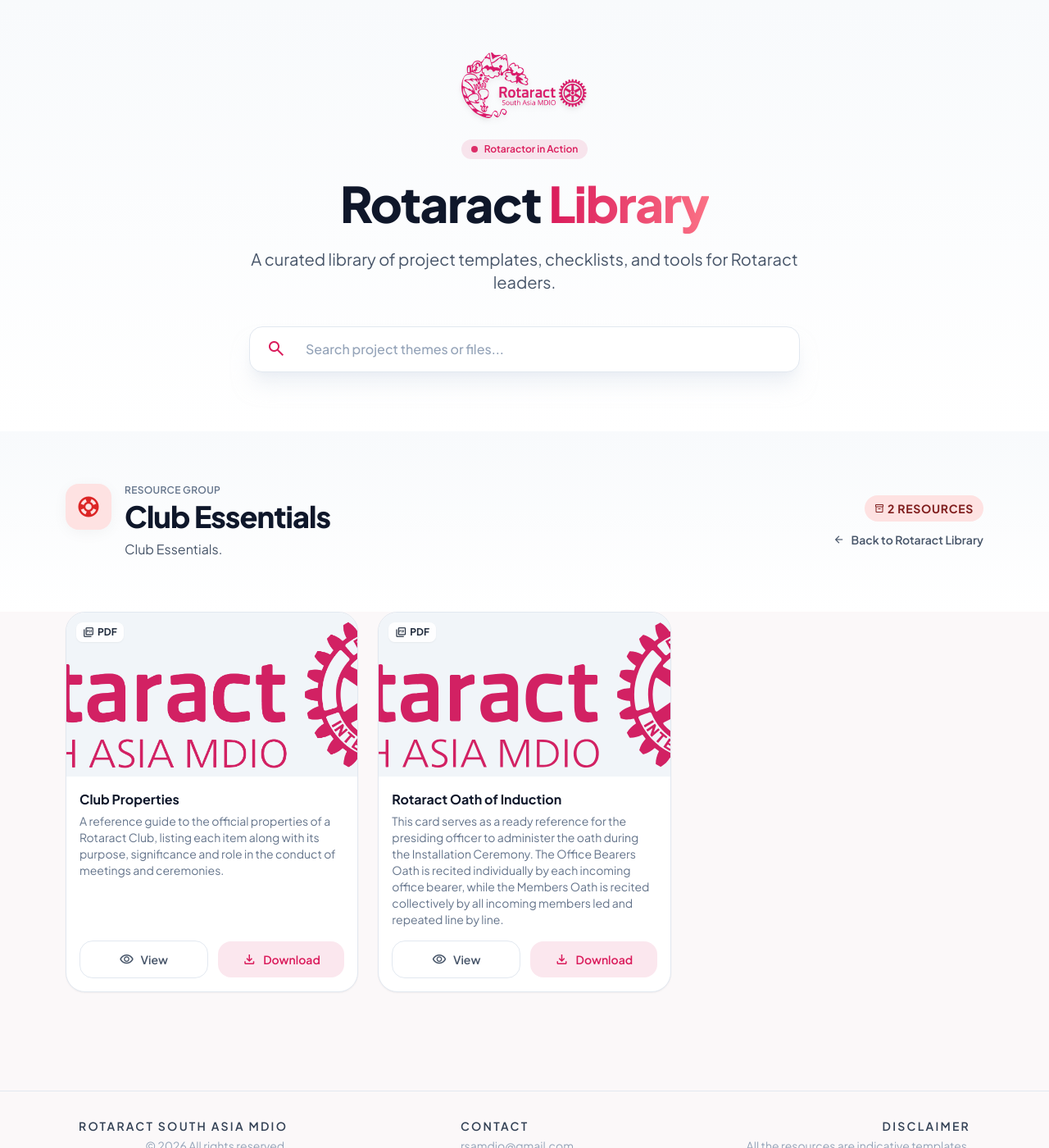
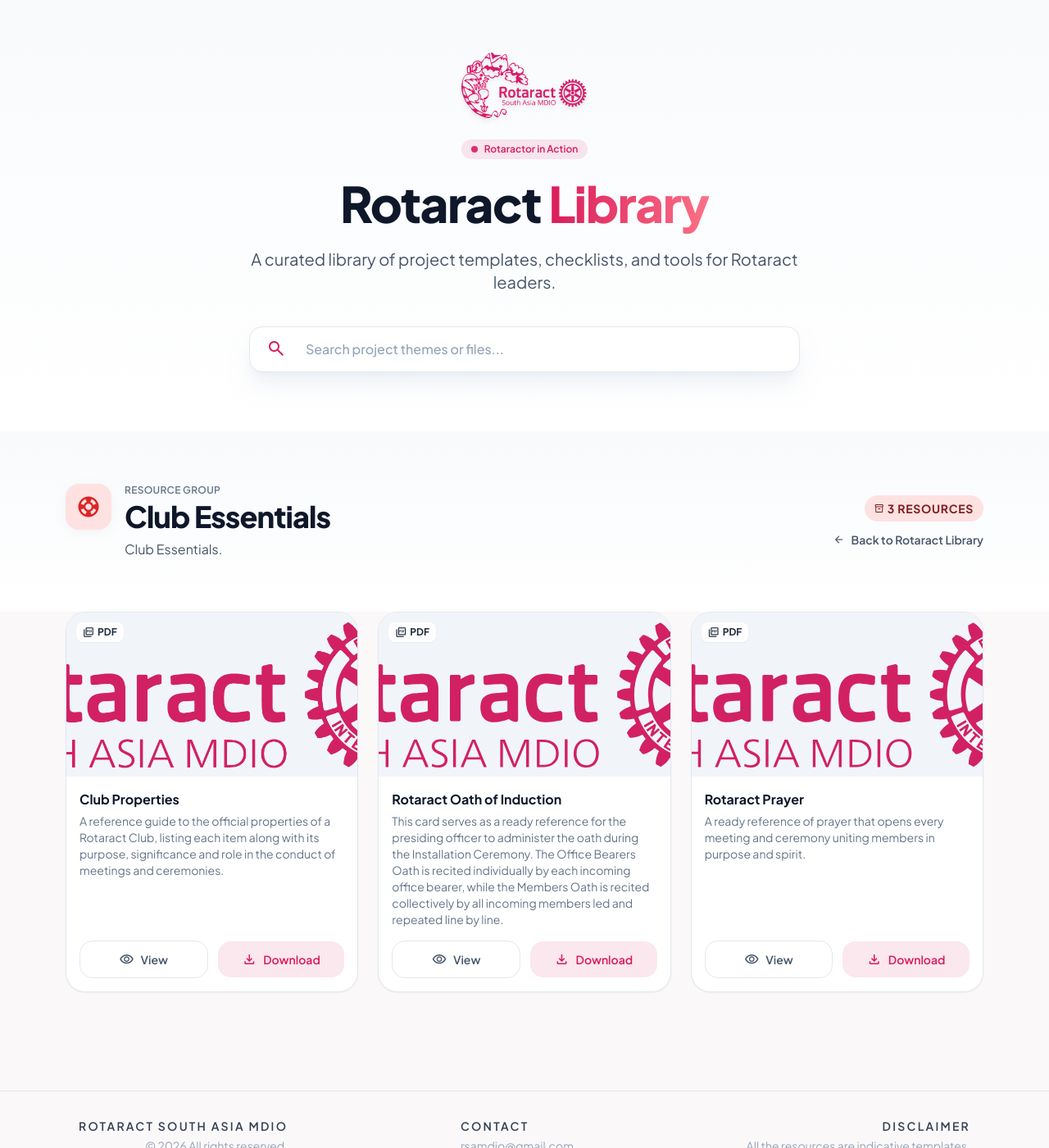
Before and after one commit to rsamdio/RSALibrary, a Jekyll site: the page built from _resources/3-club-essentials.md, in a window 1280 px wide and 1400 px high. Shown: the whole window at 82% size. Built offline with Jekyll 4.4.1, drawn with Linux system fonts in a browser that asks for light colours.

Commit message:
Update Resource Group “3-club-essentials”

```diff
--- a/_resources/3-club-essentials.md
+++ b/_resources/3-club-essentials.md
@@ -25,4 +25,12 @@
     preview_image_url: /resources/RSAMDIO_RotaractLogo_EN21.svg
     view_url: /resources/oath-of-induction.pdf
     download_url: /resources/oath-of-induction.pdf
+  - type_icon: picture_as_pdf
+    name: Rotaract Prayer
+    description: A ready reference of prayer that opens every meeting and ceremony
+      uniting members in purpose and spirit.
+    type: PDF
+    preview_image_url: /resources/RSAMDIO_RotaractLogo_EN21.svg
+    view_url: /resources/rotaract-prayer.pdf
+    download_url: /resources/rotaract-prayer.pdf
 ---
```
Also changed, not shown: 1 other file.
